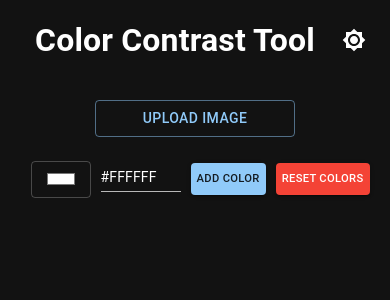
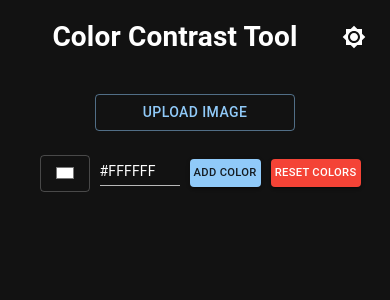
Before and after one commit to jaco8060/Color-Contrast-Tool, a React (Vite) app: page / in a window 390 px wide. Shown: the top 300 px of the page. Built offline with nearby package versions, Linux system fonts and the light colour scheme.

Commit message:
update css to support smaller width devices

```diff
--- a/src/App.css
+++ b/src/App.css
@@ -15,3 +15,8 @@
 .headerContainer h1 {
   margin: 0 auto 0 auto;
 }
+@media (max-width: 400px) {
+  .headerContainer h1 {
+    font-size: 28px;
+  }
+}
--- a/src/ColourInput.css
+++ b/src/ColourInput.css
@@ -15,7 +15,7 @@
 }
 
 .colorInput {
-  width: 150px; /* Width for the color picker input */
+  width: 130px; /* Width for the color picker input */
 }
 
 .hexInput {
@@ -38,7 +38,7 @@
 
 @media (max-width: 600px) {
   .colorInput {
-    width: 60px; /* Width for the color picker input */
+    width: 90px; /* Width for the color picker input */
   }
 
   .colorLabel,
@@ -49,8 +49,8 @@
 
   .formContainer .MuiIconButton-root,
   .formContainer .MuiButton-root {
-    padding: 6px;
-    min-width: 36px; /* Reduce the size of buttons and icons */
+    padding: 4px 4px;
+    min-width: 20px; /* Reduce the size of buttons and icons */
     font-size: 0.7rem; /* Smaller text on buttons if applicable */
   }
 
@@ -58,3 +58,14 @@
     font-size: 18px; /* Smaller icon size */
   }
 }
+@media (max-width: 400px) {
+  .formContainer .MuiIconButton-root,
+  .formContainer .MuiButton-root {
+    padding: 4px 4px;
+    min-width: 16px; /* Reduce the size of buttons and icons */
+    font-size: 0.7rem; /* Smaller text on buttons if applicable */
+  }
+  .colorInput {
+    width: 50px; /* Width for the color picker input */
+  }
+}
--- a/src/ColourInput.jsx
+++ b/src/ColourInput.jsx
@@ -7,8 +7,8 @@ import LockIcon from "@mui/icons-material/Lock";
 import LockOpenIcon from "@mui/icons-material/LockOpen";
 import { Button, IconButton, TextField } from "@mui/material";
 import { useTheme } from "@mui/material/styles";
+
 import { useState } from "react";
-
 function ColourInput({
   label,
   addColour,
@@ -57,6 +57,7 @@ function ColourInput({
         </IconButton>
       )}
       <span className="colorLabel">{label}</span>
+
       <TextField
         type="color"
         value={color}
--- a/src/DisplayCombinations.css
+++ b/src/DisplayCombinations.css
@@ -99,3 +99,17 @@
     font-size: 0.6rem;
   }
 }
+
+@media (max-width: 400px) {
+  .headerContainer h1 {
+    font-size: 28px;
+  }
+
+  .colourSection {
+    min-width: 15.5rem;
+  }
+
+  .colourSectionText {
+    font-size: 0.55rem;
+  }
+}
```
